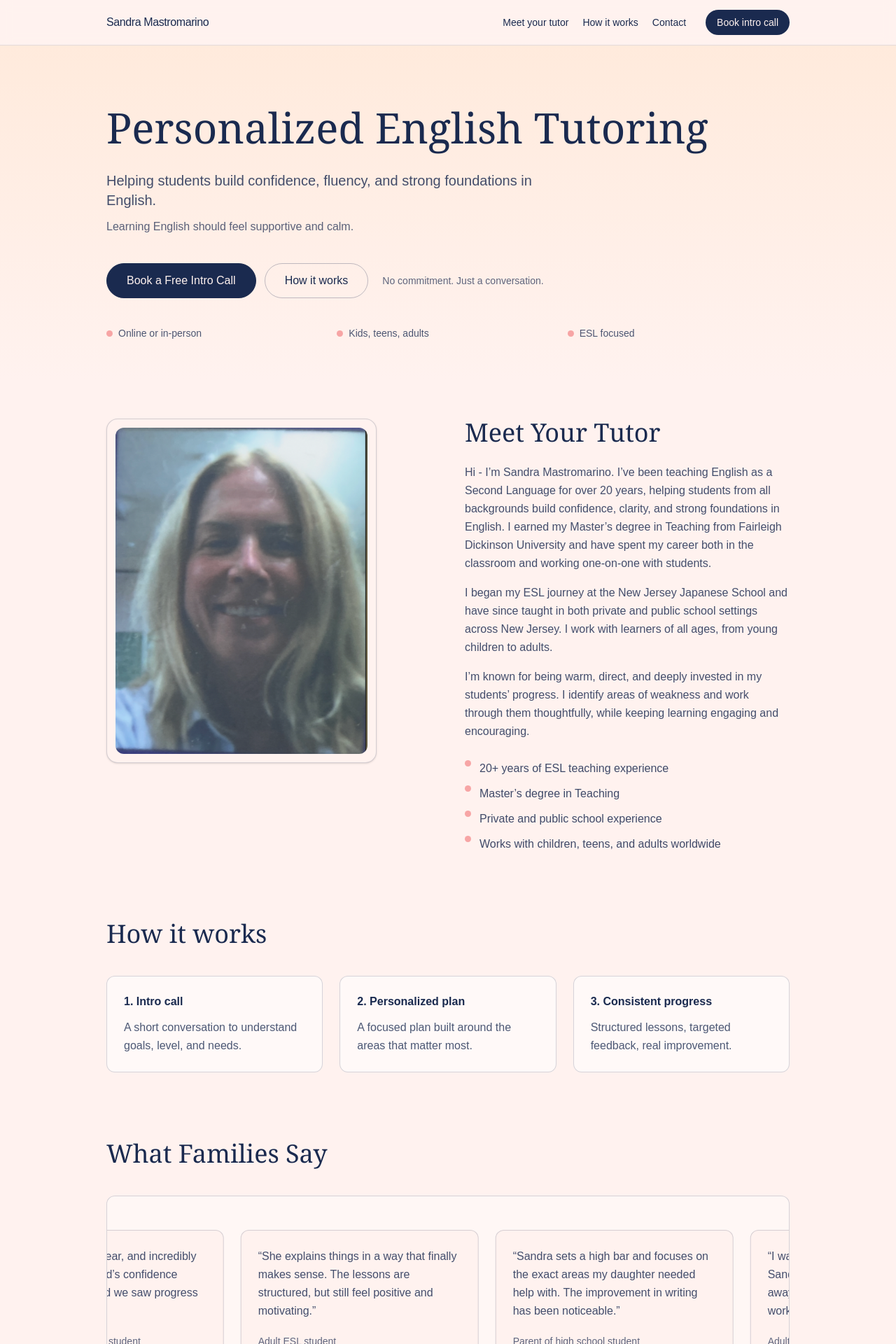
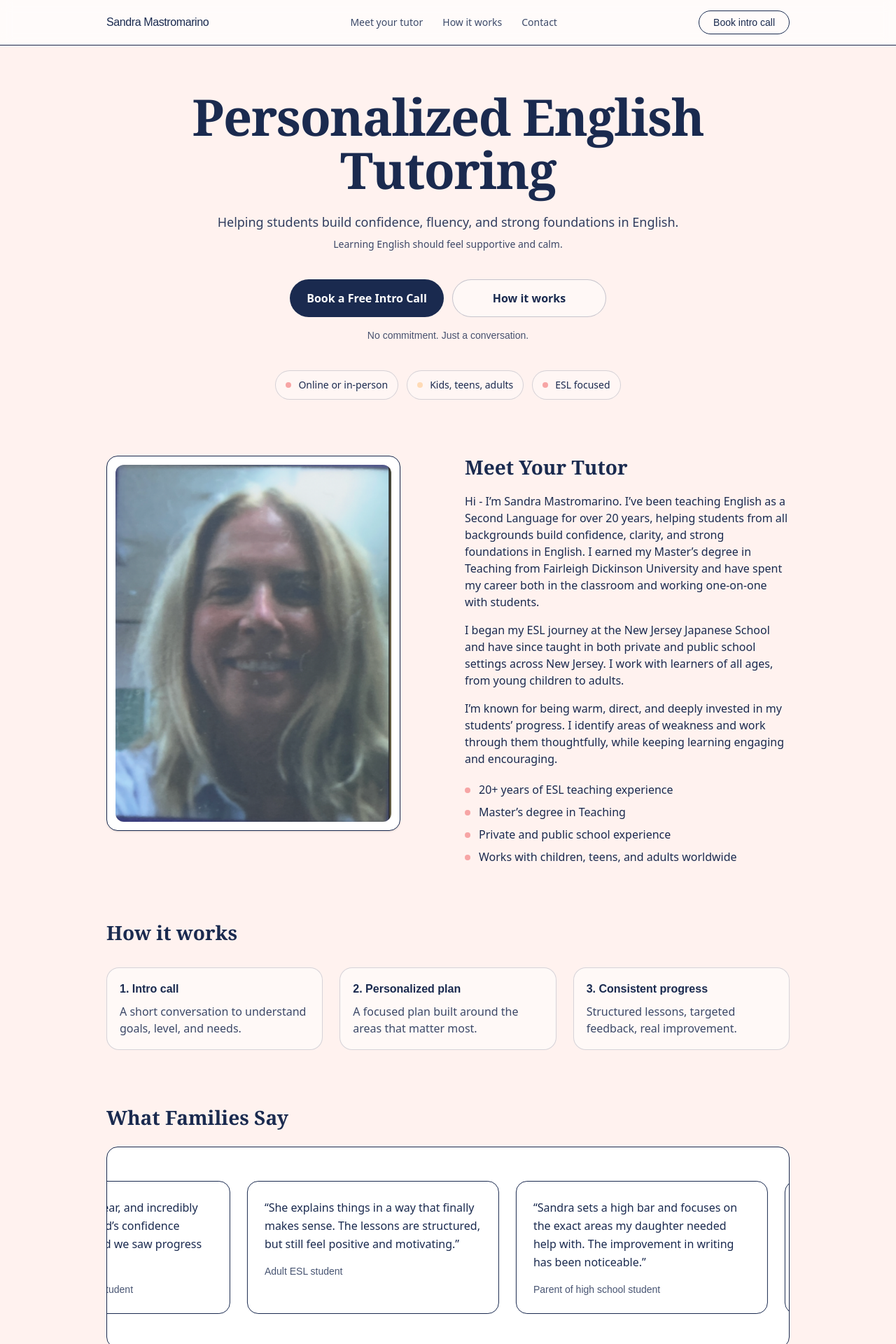
Before and after one commit to Ryan-Zihenni/sandra-tutoring, a Next.js app: page / in a window 1280 px wide. Shown: the top 1920 px of the page at 70% size. Built offline with nearby package versions, Linux system fonts and the light colour scheme.

Commit message:
Fix mobile nav, typography, and layout

```diff
--- a/app/page.tsx
+++ b/app/page.tsx
@@ -1,12 +1,13 @@
 "use client";
 
 import Image from "next/image";
+import { useEffect, useMemo, useState } from "react";
 
 const COLORS = {
-  navy: "#1A2A4F",
-  rose: "#F7A5A5",
-  peach: "#FFDBB6",
-  blush: "#FFF2EF",
+  bg: "#FFF2EF", // lightest
+  navy: "#1A2A4F", // darkest for text
+  pink: "#F7A5A5", // accent
+  peach: "#FFDBB6", // secondary accent
 };
 
 const testimonials = [
@@ -42,246 +43,338 @@ const testimonials = [
   },
 ];
 
-const iconBullet = (
-  <span
-    aria-hidden="true"
-    className="inline-block h-[9px] w-[9px] rounded-full"
-    style={{ backgroundColor: COLORS.rose }}
-  />
-);
+function Bullet({ children }: { children: React.ReactNode }) {
+  return (
+    <li className="flex items-start gap-3">
+      <span
+        className="mt-[9px] h-2 w-2 rounded-full"
+        style={{ background: COLORS.pink }}
+        aria-hidden="true"
+      />
+      <span>{children}</span>
+    </li>
+  );
+}
 
 export default function Home() {
-  const loop = [...testimonials, ...testimonials];
+  const loop = useMemo(() => [...testimonials, ...testimonials], []);
+  const [mobileOpen, setMobileOpen] = useState(false);
+
+  useEffect(() => {
+    const onKey = (e: KeyboardEvent) => {
+      if (e.key === "Escape") setMobileOpen(false);
+    };
+    window.addEventListener("keydown", onKey);
+    return () => window.removeEventListener("keydown", onKey);
+  }, []);
+
+  const NavLinks = ({ onClick }: { onClick?: () => void }) => (
+    <>
+      <a href="#about" onClick={onClick} className="nav-link">
+        Meet your tutor
+      </a>
+      <a href="#how" onClick={onClick} className="nav-link">
+        How it works
+      </a>
+      <a href="#contact" onClick={onClick} className="nav-link">
+        Contact
+      </a>
+    </>
+  );
 
   return (
-    <main className="min-h-screen" style={{ backgroundColor: COLORS.blush, color: COLORS.navy }}>
-      {/* Nav */}
-      <header className="sticky top-0 z-50 border-b backdrop-blur" style={{ borderColor: "rgba(26,42,79,0.12)", backgroundColor: "rgba(255,242,239,0.85)" }}>
+    <main style={{ background: COLORS.bg, color: COLORS.navy }} className="min-h-screen">
+      {/* Top Nav */}
+      <header className="sticky top-0 z-50 border-b bg-white/70 backdrop-blur">
         <div className="max-w-5xl mx-auto px-6 h-16 flex items-center justify-between">
-          <a href="#top" className="font-medium tracking-tight" style={{ color: COLORS.navy }}>
+          <a href="#" className="font-medium tracking-tight">
             Sandra Mastromarino
           </a>
 
-          <nav className="flex items-center gap-5 text-sm">
-            <a href="#about" className="hover:opacity-80">
-              Meet your tutor
-            </a>
-            <a href="#how" className="hover:opacity-80">
-              How it works
-            </a>
-            <a href="#contact" className="hover:opacity-80">
-              Contact
-            </a>
+          {/* Desktop nav */}
+          <nav className="hidden md:flex items-center gap-7 text-sm">
+            <NavLinks />
+          </nav>
 
+          <div className="hidden md:block">
             <a
               href="#contact"
-              className="ml-2 rounded-full px-4 py-2 font-medium transition"
-              style={{ backgroundColor: COLORS.navy, color: COLORS.blush }}
+              className="rounded-full px-5 py-2 text-sm font-medium border"
+              style={{ borderColor: COLORS.navy, color: COLORS.navy }}
             >
               Book intro call
             </a>
-          </nav>
+          </div>
+
+          {/* Mobile hamburger */}
+          <button
+            type="button"
+            className="md:hidden rounded-lg p-2 border"
+            style={{ borderColor: "rgba(26,42,79,0.25)" }}
+            aria-label="Open menu"
+            aria-expanded={mobileOpen}
+            onClick={() => setMobileOpen((v) => !v)}
+          >
+            <span className="block w-5 h-[2px] mb-1" style={{ background: COLORS.navy }} />
+            <span className="block w-5 h-[2px] mb-1" style={{ background: COLORS.navy }} />
+            <span className="block w-5 h-[2px]" style={{ background: COLORS.navy }} />
+          </button>
         </div>
+
+        {/* Mobile menu panel */}
+        {mobileOpen && (
+          <div className="md:hidden border-t bg-white/95">
+            <div className="max-w-5xl mx-auto px-6 py-4 flex flex-col gap-4">
+              <NavLinks onClick={() => setMobileOpen(false)} />
+              <a
+                href="#contact"
+                onClick={() => setMobileOpen(false)}
+                className="rounded-xl px-4 py-3 text-sm font-medium text-center"
+                style={{ background: COLORS.navy, color: "white" }}
+              >
+                Book a Free Intro Call
+              </a>
+            </div>
+          </div>
+        )}
       </header>
 
       {/* Hero */}
-      <section id="top" className="bg-gradient-to-b" style={{ backgroundImage: `linear-gradient(to bottom, ${COLORS.peach}55, ${COLORS.blush})` }}>
-        <div className="max-w-5xl mx-auto px-6 pt-20 pb-14 text-left">
-          <h1
-            className="text-4xl md:text-6xl leading-tight"
-            style={{ fontFamily: "Georgia, 'Times New Roman', Times, serif", color: COLORS.navy }}
-          >
+      <section className="pt-16 pb-10">
+        <div className="max-w-5xl mx-auto px-6 text-center">
+          <h1 className="headline font-semibold tracking-tight">
             Personalized English Tutoring
           </h1>
 
-          <p className="mt-6 text-lg md:text-xl max-w-2xl" style={{ color: "rgba(26,42,79,0.82)" }}>
-            Helping students build confidence, fluency, and strong foundations in English.
-          </p>
+          <div className="mt-6 space-y-2 max-w-3xl mx-auto">
+            <p className="subhead">
+              Helping students build confidence, fluency, and strong foundations in English.
+            </p>
+            <p className="support">
+              Learning English should feel supportive and calm.
+            </p>
+          </div>
 
-          {/* Fix orphan line by keeping it short and slightly wider max width */}
-          <p className="mt-3 text-sm md:text-base max-w-3xl" style={{ color: "rgba(26,42,79,0.72)" }}>
-            Learning English should feel supportive and calm.
-          </p>
-
-          <div className="mt-10 flex flex-wrap items-center gap-3">
+          <div className="mt-10 flex flex-col sm:flex-row justify-center gap-3">
             <a
               href="#contact"
-              className="rounded-full px-7 py-3 font-medium transition border"
-              style={{ backgroundColor: COLORS.navy, color: COLORS.blush, borderColor: COLORS.navy }}
+              className="cta-primary"
+              style={{ background: COLORS.navy, color: "white" }}
             >
               Book a Free Intro Call
             </a>
-
             <a
               href="#how"
-              className="rounded-full px-7 py-3 font-medium transition border"
-              style={{ backgroundColor: "transparent", color: COLORS.navy, borderColor: "rgba(26,42,79,0.28)" }}
+              className="cta-secondary"
+              style={{ borderColor: "rgba(26,42,79,0.25)" }}
             >
               How it works
             </a>
-
-            <span className="w-full md:w-auto md:ml-2 text-sm" style={{ color: "rgba(26,42,79,0.70)" }}>
-              No commitment. Just a conversation.
-            </span>
           </div>
 
-          {/* Replace pills with a simple bulleted row */}
-          <div className="mt-10 grid sm:grid-cols-3 gap-3 text-sm" style={{ color: "rgba(26,42,79,0.78)" }}>
-            <div className="flex items-center gap-2">
-              {iconBullet} <span>Online or in-person</span>
+          <div className="mt-4 text-sm opacity-80">No commitment. Just a conversation.</div>
+
+          <div className="mt-10 flex flex-col sm:flex-row justify-center gap-3 text-sm">
+            <div className="chip">
+              <span className="chip-dot" style={{ background: COLORS.pink }} />
+              Online or in-person
             </div>
-            <div className="flex items-center gap-2">
-              {iconBullet} <span>Kids, teens, adults</span>
+            <div className="chip">
+              <span className="chip-dot" style={{ background: COLORS.peach }} />
+              Kids, teens, adults
             </div>
-            <div className="flex items-center gap-2">
-              {iconBullet} <span>ESL focused</span>
+            <div className="chip">
+              <span className="chip-dot" style={{ background: COLORS.pink }} />
+              ESL focused
             </div>
           </div>
         </div>
       </section>
 
-      <div className="max-w-5xl mx-auto px-6 pb-24">
-        {/* About */}
-        <section id="about" className="grid md:grid-cols-2 gap-12 items-start pt-14">
+      {/* About */}
+      <section id="about" className="max-w-5xl mx-auto px-6 pb-24 pt-10">
+        <div className="grid md:grid-cols-2 gap-12 items-start">
           <div className="flex justify-center md:justify-start">
-            <div className="rounded-2xl border p-3 shadow-sm" style={{ backgroundColor: COLORS.blush, borderColor: "rgba(26,42,79,0.18)" }}>
+            <div className="rounded-2xl border p-3 bg-white shadow-sm w-full max-w-[420px]">
               <Image
                 src="/tutor.jpg"
                 alt="Sandra Mastromarino"
-                width={360}
-                height={440}
-                className="rounded-xl object-cover"
+                width={520}
+                height={650}
+                className="rounded-xl object-cover w-full h-auto"
+                priority
               />
             </div>
           </div>
 
-          <div className="text-left">
-            <h2
-              className="text-3xl md:text-4xl"
-              style={{ fontFamily: "Georgia, 'Times New Roman', Times, serif", color: COLORS.navy }}
-            >
-              Meet Your Tutor
-            </h2>
+          <div>
+            <h2 className="section-title font-semibold">Meet Your Tutor</h2>
 
-            <div className="mt-6 space-y-4" style={{ color: "rgba(26,42,79,0.82)" }}>
-              <p className="leading-relaxed">
-                Hi - I’m Sandra Mastromarino. I’ve been teaching English as a Second Language for over 20 years, helping students
-                from all backgrounds build confidence, clarity, and strong foundations in English. I earned my Master’s degree in
-                Teaching from Fairleigh Dickinson University and have spent my career both in the classroom and working one-on-one
-                with students.
+            <div className="mt-5 space-y-4 body-copy">
+              <p>
+                Hi - I’m Sandra Mastromarino. I’ve been teaching English as a Second Language
+                for over 20 years, helping students from all backgrounds build confidence,
+                clarity, and strong foundations in English. I earned my Master’s degree in
+                Teaching from Fairleigh Dickinson University and have spent my career both in
+                the classroom and working one-on-one with students.
               </p>
 
-              <p className="leading-relaxed">
-                I began my ESL journey at the New Jersey Japanese School and have since taught in both private and public school
-                settings across New Jersey. I work with learners of all ages, from young children to adults.
+              <p>
+                I began my ESL journey at the New Jersey Japanese School and have since taught
+                in both private and public school settings across New Jersey. I work with
+                learners of all ages, from young children to adults.
               </p>
 
-              <p className="leading-relaxed">
-                I’m known for being warm, direct, and deeply invested in my students’ progress. I identify areas of weakness and
-                work through them thoughtfully, while keeping learning engaging and encouraging.
+              <p>
+                I’m known for being warm, direct, and deeply invested in my students’ progress.
+                I identify areas of weakness and work through them thoughtfully, while keeping
+                learning engaging and encouraging.
               </p>
+
+              <ul className="mt-5 space-y-2">
+                <Bullet>20+ years of ESL teaching experience</Bullet>
+                <Bullet>Master’s degree in Teaching</Bullet>
+                <Bullet>Private and public school experience</Bullet>
+                <Bullet>Works with children, teens, and adults worldwide</Bullet>
+              </ul>
             </div>
-
-            {/* Bullets, not pills */}
-            <ul className="mt-7 space-y-3" style={{ color: "rgba(26,42,79,0.84)" }}>
-              <li className="flex items-start gap-3">
-                {iconBullet} <span>20+ years of ESL teaching experience</span>
-              </li>
-              <li className="flex items-start gap-3">
-                {iconBullet} <span>Master’s degree in Teaching</span>
-              </li>
-              <li className="flex items-start gap-3">
-                {iconBullet} <span>Private and public school experience</span>
-              </li>
-              <li className="flex items-start gap-3">
-                {iconBullet} <span>Works with children, teens, and adults worldwide</span>
-              </li>
-            </ul>
           </div>
-        </section>
+        </div>
 
         {/* How it works */}
-        <section id="how" className="mt-24">
-          <h2
-            className="text-3xl md:text-4xl"
-            style={{ fontFamily: "Georgia, 'Times New Roman', Times, serif", color: COLORS.navy }}
-          >
-            How it works
-          </h2>
+        <section id="how" className="mt-20">
+          <h2 className="section-title font-semibold">How it works</h2>
 
-          <div className="mt-10 grid md:grid-cols-3 gap-6">
-            <div className="rounded-xl border p-6" style={{ borderColor: "rgba(26,42,79,0.18)", backgroundColor: "rgba(255,255,255,0.55)" }}>
-              <div className="font-semibold">1. Intro call</div>
-              <p className="mt-3 leading-relaxed" style={{ color: "rgba(26,42,79,0.78)" }}>
-                A short conversation to understand goals, level, and needs.
-              </p>
+          <div className="mt-8 grid md:grid-cols-3 gap-6">
+            <div className="card">
+              <div className="card-title">1. Intro call</div>
+              <p className="card-body">A short conversation to understand goals, level, and needs.</p>
             </div>
-
-            <div className="rounded-xl border p-6" style={{ borderColor: "rgba(26,42,79,0.18)", backgroundColor: "rgba(255,255,255,0.55)" }}>
-              <div className="font-semibold">2. Personalized plan</div>
-              <p className="mt-3 leading-relaxed" style={{ color: "rgba(26,42,79,0.78)" }}>
-                A focused plan built around the areas that matter most.
-              </p>
+            <div className="card">
+              <div className="card-title">2. Personalized plan</div>
+              <p className="card-body">A focused plan built around the areas that matter most.</p>
             </div>
-
-            <div className="rounded-xl border p-6" style={{ borderColor: "rgba(26,42,79,0.18)", backgroundColor: "rgba(255,255,255,0.55)" }}>
-              <div className="font-semibold">3. Consistent progress</div>
-              <p className="mt-3 leading-relaxed" style={{ color: "rgba(26,42,79,0.78)" }}>
-                Structured lessons, targeted feedback, real improvement.
-              </p>
+            <div className="card">
+              <div className="card-title">3. Consistent progress</div>
+              <p className="card-body">Structured lessons, targeted feedback, real improvement.</p>
             </div>
           </div>
         </section>
 
         {/* Testimonials */}
-        <section className="mt-24">
-          <h2
-            className="text-3xl md:text-4xl"
-            style={{ fontFamily: "Georgia, 'Times New Roman', Times, serif", color: COLORS.navy }}
-          >
-            What Families Say
-          </h2>
+        <section className="mt-20">
+          <h2 className="section-title font-semibold">What Families Say</h2>
 
-          <div className="mt-10 relative overflow-hidden border rounded-xl" style={{ borderColor: "rgba(26,42,79,0.18)", backgroundColor: "rgba(255,255,255,0.40)" }}>
+          <div className="mt-6 relative overflow-hidden border rounded-2xl bg-white">
             <div className="marquee flex gap-6 px-6 py-12 whitespace-nowrap">
               {loop.map((t, i) => (
                 <div
                   key={i}
-                  className="w-[340px] shrink-0 rounded-xl border p-6 whitespace-normal"
-                  style={{ borderColor: "rgba(26,42,79,0.18)", backgroundColor: COLORS.blush }}
+                  className="w-[320px] sm:w-[360px] shrink-0 rounded-2xl border p-6 bg-white whitespace-normal"
                 >
-                  <p className="leading-relaxed" style={{ color: "rgba(26,42,79,0.82)" }}>
-                    “{t.quote}”
-                  </p>
-                  <p className="mt-5 text-sm font-medium" style={{ color: "rgba(26,42,79,0.70)" }}>
-                    {t.name}
-                  </p>
+                  <p className="body-copy leading-relaxed">“{t.quote}”</p>
+                  <p className="mt-4 text-sm opacity-80 font-medium">{t.name}</p>
                 </div>
               ))}
             </div>
           </div>
-
-          <p className="mt-3 text-xs" style={{ color: "rgba(26,42,79,0.60)" }}>
-            Replace these with real testimonials when you have them.
-          </p>
         </section>
 
         {/* Contact */}
-        <section id="contact" className="mt-24 border-t pt-12" style={{ borderColor: "rgba(26,42,79,0.18)" }}>
-          <h2
-            className="text-3xl md:text-4xl"
-            style={{ fontFamily: "Georgia, 'Times New Roman', Times, serif", color: COLORS.navy }}
-          >
-            Contact
-          </h2>
-
-          <p className="mt-4" style={{ color: "rgba(26,42,79,0.82)" }}>
+        <section id="contact" className="mt-20 border-t pt-12">
+          <h2 className="section-title font-semibold">Contact</h2>
+          <p className="mt-3 body-copy">
             Email: <span className="font-medium">sandrasuzz00@gmail.com</span>
           </p>
         </section>
-      </div>
+      </section>
 
       <style>{`
+        /* Typography */
+        .headline {
+          font-family: ui-serif, Georgia, Cambria, "Times New Roman", Times, serif;
+          font-size: clamp(40px, 6vw, 72px);
+          line-height: 1.05;
+          margin: 0;
+          letter-spacing: -0.02em;
+        }
+        .section-title {
+          font-family: ui-serif, Georgia, Cambria, "Times New Roman", Times, serif;
+          font-size: 28px;
+          line-height: 1.2;
+          margin: 0;
+        }
+        .body-copy, .subhead, .support, .nav-link, .cta-primary, .cta-secondary, .chip, .card-body {
+          font-family: ui-sans-serif, system-ui, -apple-system, Segoe UI, Roboto, Helvetica, Arial, "Apple Color Emoji", "Segoe UI Emoji";
+        }
+        .subhead {
+          font-size: 18px;
+          line-height: 1.5;
+          opacity: 0.9;
+        }
+        .support {
+          font-size: 14px;
+          line-height: 1.4;
+          opacity: 0.85;
+        }
+
+        /* Nav */
+        .nav-link {
+          opacity: 0.85;
+          transition: opacity 150ms ease;
+        }
+        .nav-link:hover {
+          opacity: 1;
+        }
+
+        /* Buttons */
+        .cta-primary, .cta-secondary {
+          border-radius: 9999px;
+          padding: 14px 22px;
+          font-weight: 600;
+          display: inline-flex;
+          align-items: center;
+          justify-content: center;
+          min-width: 220px;
+        }
+        .cta-secondary {
+          border-width: 1px;
+          background: rgba(255,255,255,0.45);
+        }
+
+        /* Chips */
+        .chip {
+          display: inline-flex;
+          align-items: center;
+          gap: 10px;
+          border: 1px solid rgba(26,42,79,0.18);
+          padding: 10px 14px;
+          border-radius: 9999px;
+          background: rgba(255,255,255,0.35);
+        }
+        .chip-dot {
+          width: 8px;
+          height: 8px;
+          border-radius: 9999px;
+          flex: none;
+        }
+
+        /* Cards */
+        .card {
+          border: 1px solid rgba(26,42,79,0.18);
+          border-radius: 18px;
+          padding: 18px;
+          background: rgba(255,255,255,0.5);
+        }
+        .card-title {
+          font-weight: 700;
+        }
+        .card-body {
+          margin-top: 8px;
+          opacity: 0.85;
+        }
+
+        /* Marquee */
         .marquee {
           width: max-content;
           animation: marquee-scroll 65s linear infinite;
```
